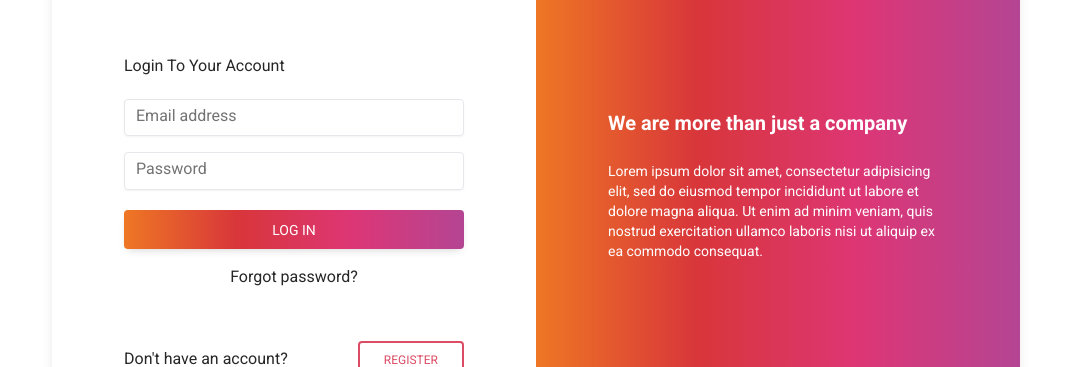
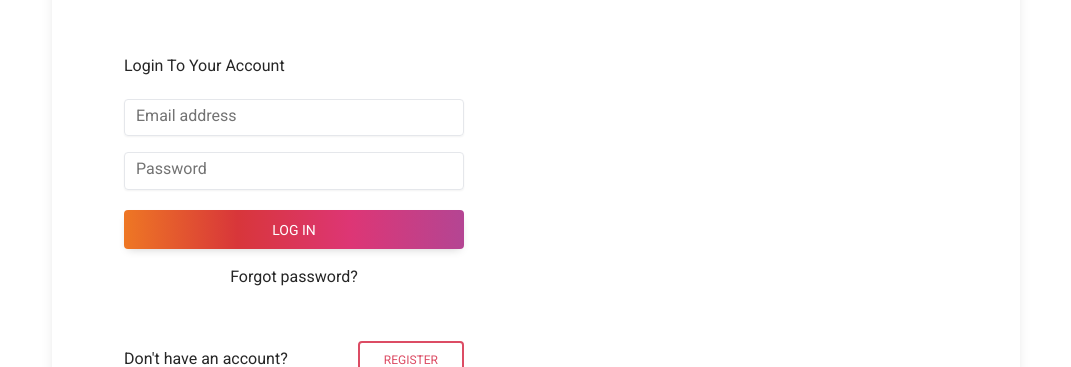
Before and after one commit to SJafarnia/CC-Shop, a Next.js app: page /login in a window 1280 px wide. Shown: the part 239-606 px from the top of the page, without its empty margins (104-1175 px from the left). Built offline with nearby package versions, Linux system fonts and the light colour scheme; no server answers; the database is empty.

Commit message:
auth pages edit

```diff
--- a/src/components/modules/auth/login/LoginForm.tsx
+++ b/src/components/modules/auth/login/LoginForm.tsx
@@ -131,7 +131,7 @@ function LoginForm() {
                                             <div className="flex items-center justify-between pb-6">
                                                 <p className="mb-0 mr-2">{"Don't have an account?"}</p>
                                                 <button
-                                                    onClick={() => router.push("/register#regform")}
+                                                    onClick={() => router.push("/register")}
                                                     type="button"
                                                     className="inline-block rounded border-2 border-danger px-6 pb-[6px] pt-2 text-xs font-medium uppercase leading-normal text-danger transition duration-150 ease-in-out hover:border-danger-600 hover:bg-neutral-500 hover:bg-opacity-10 hover:text-danger-600 focus:border-danger-600 focus:text-danger-600 focus:outline-none focus:ring-0 active:border-danger-700 active:text-danger-700"
                                                     data-te-ripple-init
@@ -140,23 +140,6 @@ function LoginForm() {
                                                 </button>
                                             </div>
                                         </form>
-                                    </div>
-                                </div>
-
-                                <div
-                                    className="flex items-center login-button rounded-b-lg lg:w-6/12 lg:rounded-r-lg lg:rounded-bl-none"
-                                    style={{ background: "background: linear-gradient(to right, #ee7724, #d8363a, #dd3675, #b44593)" }}>
-                                    <div className="px-4 py-6 text-white md:mx-6 md:p-12">
-                                        <h4 className="mb-6 text-xl font-semibold">
-                                            We are more than just a company
-                                        </h4>
-                                        <p className="text-sm">
-                                            Lorem ipsum dolor sit amet, consectetur adipisicing
-                                            elit, sed do eiusmod tempor incididunt ut labore et
-                                            dolore magna aliqua. Ut enim ad minim veniam, quis
-                                            nostrud exercitation ullamco laboris nisi ut aliquip ex
-                                            ea commodo consequat.
-                                        </p>
                                     </div>
                                 </div>
                             </div>
--- a/src/components/modules/auth/register/RegisterPage.tsx
+++ b/src/components/modules/auth/register/RegisterPage.tsx
@@ -194,7 +194,7 @@ function RegisterPage() {
                                                 <p className="mb-0 mr-2">Already got an account?</p>
 
                                                 <button
-                                                    onClick={() => router.push("/login#loginform")}
+                                                    onClick={() => router.push("/login")}
                                                     type="button"
                                                     className="inline-block rounded border-2 border-danger px-6 pb-[6px] pt-2 text-xs font-medium uppercase leading-normal text-danger transition duration-150 ease-in-out hover:border-danger-600 hover:bg-neutral-500 hover:bg-opacity-10 hover:text-danger-600 focus:border-danger-600 focus:text-danger-600 focus:outline-none focus:ring-0 active:border-danger-700 active:text-danger-700"
                                                     data-te-ripple-init
```
